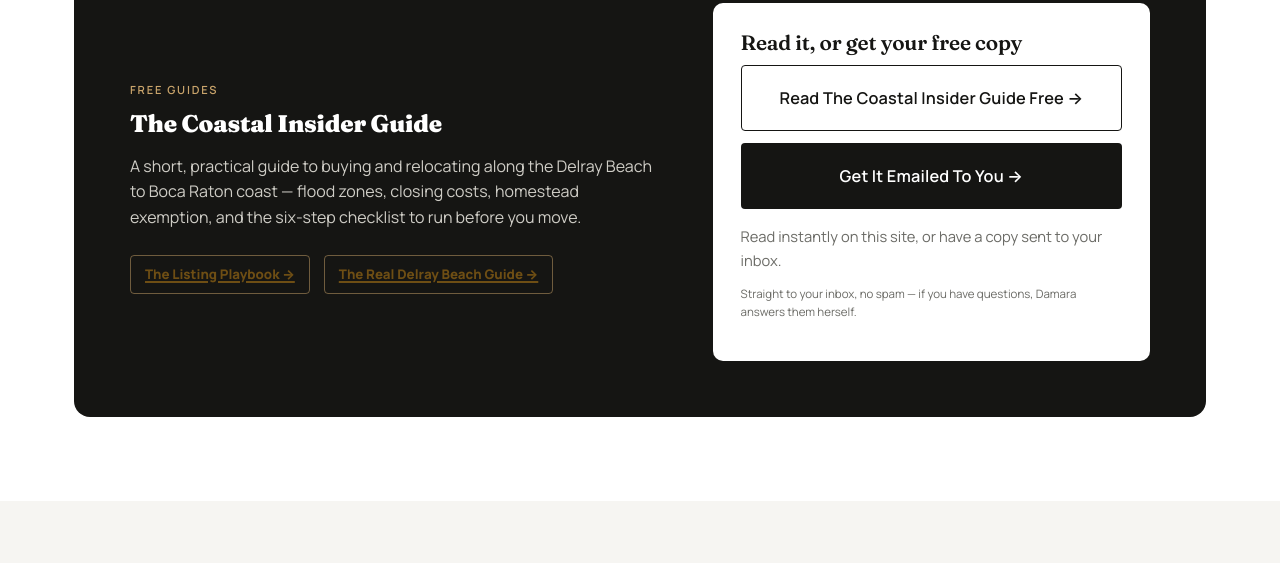
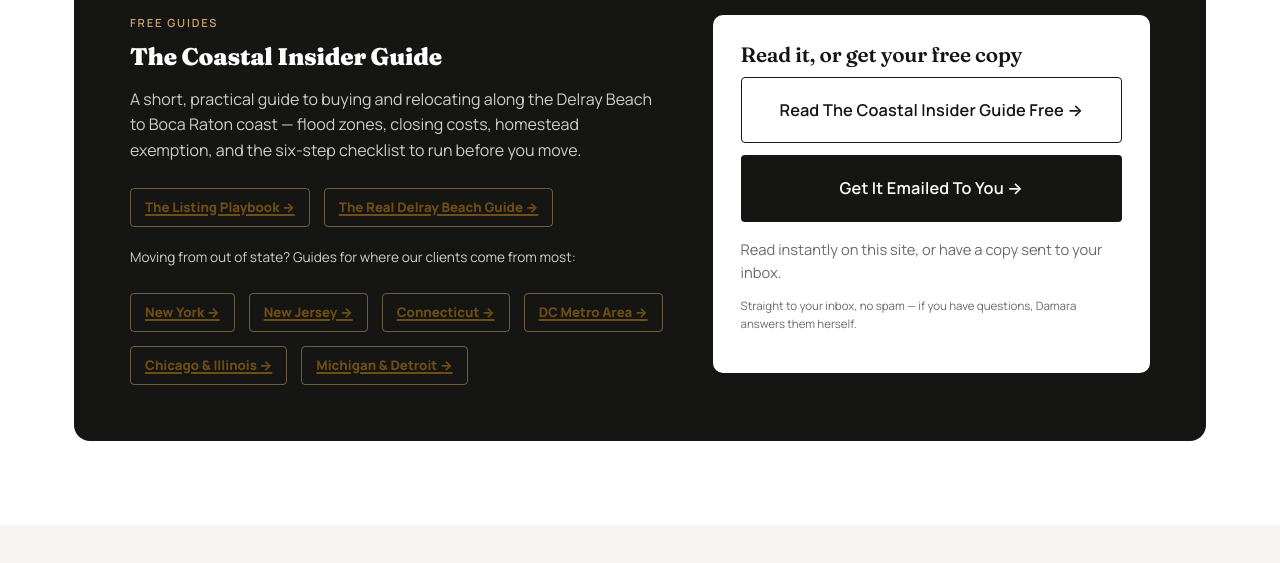
Before and after one commit to damaracohn/damaracohn-site, a plain HTML site: page index.html in a window 1280 px wide. Shown: the part 6027-6590 px from the top of the page. Drawn offline with Linux system fonts and the light colour scheme.

Commit message:
Add relocation guides to homepage Free Guides section

```diff
--- a/index.html
+++ b/index.html
@@ -989,6 +989,15 @@
             <a href="/listing-playbook">The Listing Playbook →</a>
             <a href="/the-real-delray-beach-guide">The Real Delray Beach Guide →</a>
           </div>
+          <p style="color:#CFCDC6;font-size:.85rem;margin:20px 0 8px;">Moving from out of state? Guides for where our clients come from most:</p>
+          <div class="other-guides">
+            <a href="/moving-from-new-york-to-delray-beach">New York →</a>
+            <a href="/moving-from-new-jersey-to-delray-beach">New Jersey →</a>
+            <a href="/moving-from-connecticut-to-delray-beach">Connecticut →</a>
+            <a href="/moving-from-dc-maryland-virginia-to-delray-beach">DC Metro Area →</a>
+            <a href="/moving-from-chicago-illinois-to-delray-beach">Chicago &amp; Illinois →</a>
+            <a href="/moving-from-michigan-detroit-to-delray-beach">Michigan &amp; Detroit →</a>
+          </div>
         </div>
         <div class="guide-form" aria-label="Read or download the Coastal Insider Guide">
           <h3>Read it, or get your free copy</h3>
```
